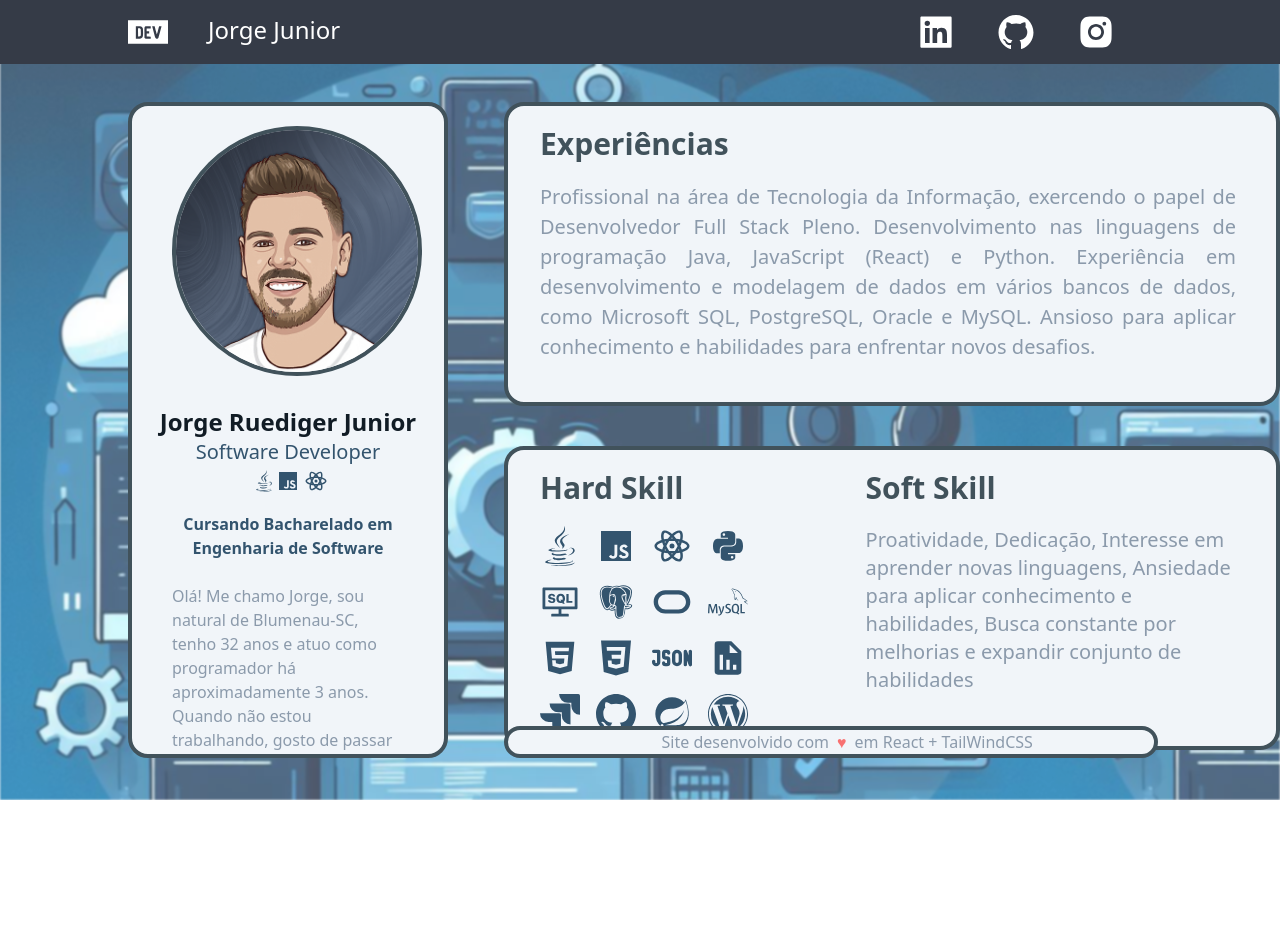
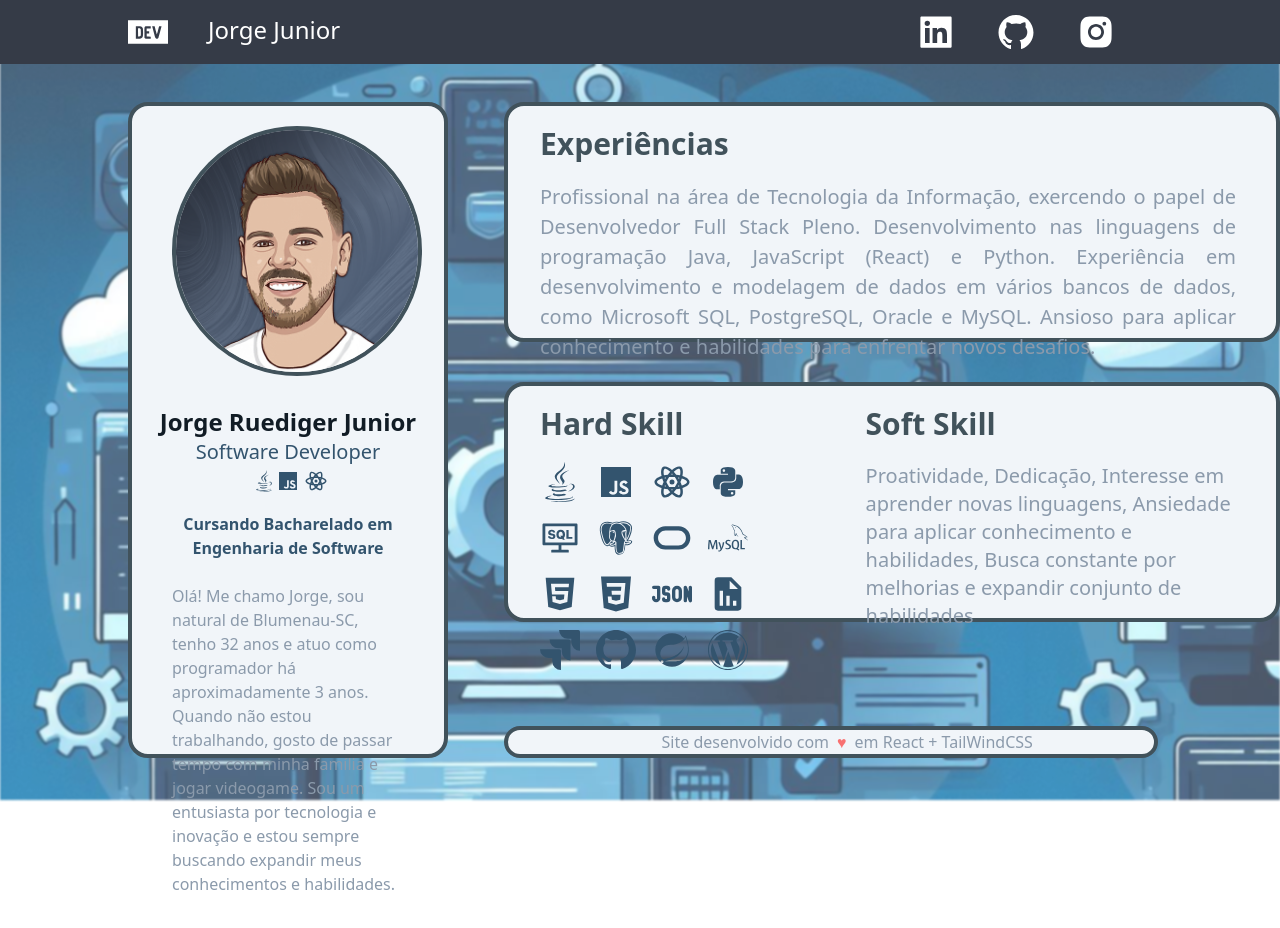
Before and after one commit to jorgeRjunior/portifolio, a React (Create React App) app: page / in a window 1280 px wide. Shown: the top 928 px of the page. Before the commit the page ends 800 px from the top, so only its background shows below. Built offline with nearby package versions, Linux system fonts and the light colour scheme.

Commit message:
Update Profile.tsx

```diff
--- a/src/componentes/Profile.tsx
+++ b/src/componentes/Profile.tsx
@@ -31,7 +31,7 @@ export default function Profile() {
               Cursando Bacharelado em Engenharia de Software
             </span>
 
-            <span className="flex justify-left text-[16px] text-[#8b9aab] font-light pt-1 pl-10 pb-5 pr-10 overflow-y-auto h-auto">
+            <span className="flex justify-left text-[16px] text-[#8b9aab] font-light pt-1 pl-10 pb-5 pr-10 min-h-full">
             Olá! Me chamo Jorge, sou natural de Blumenau-SC,
             tenho 32 anos e atuo como programador há aproximadamente 3 anos.
             Quando não estou trabalhando, gosto de passar tempo com minha família e jogar videogame.
@@ -42,7 +42,7 @@ export default function Profile() {
         </div>
       </div>
     <div className='flex flex-col '>
-      <div id="experiencias" className="border-[#41525b] border-4 rounded-[20px] min-h-[38vh] min-w-[50vw] p-2 pl-8 ml-5 pr-10 pt-5 pb-10 bg-slate-100 overflow-y-auto min-h-auto">
+      <div id="experiencias" className="border-[#41525b] border-4 rounded-[20px] min-h-[38vh] min-w-[50vw] p-2 pl-8 ml-5 pr-10 pt-5 pb-10 bg-slate-100 min-h-full">
         <span className="flex text-3xl font-bold text-[#41525b] ">Experiências</span>
 
         <span className="flex text-[20px] font-bold text-[#8b9aab] font-light pt-5 text-justify">
@@ -53,7 +53,7 @@ export default function Profile() {
         </span>
       </div>
 
-      <div id="skills" className="flex border-[#41525b] border-4 rounded-[20px] min-h-[38vh] min-w-[50vw] p-2 pl-8 ml-5 pr-10 pt-5 mt-10 pb-10 bg-slate-100 overflow-y-auto h-auto">
+      <div id="skills" className="flex border-[#41525b] border-4 rounded-[20px] min-h-[38vh] min-w-[50vw] p-2 pl-8 ml-5 pr-10 pt-5 mt-10 pb-10 bg-slate-100 min-h-full">
 
         <div id="hardskill" className='flex flex-col pr-[10%] '>
         <span className="flex flex-col text-3xl font-bold text-[#41525b] w-[20vw]">Hard Skill</span>
```
